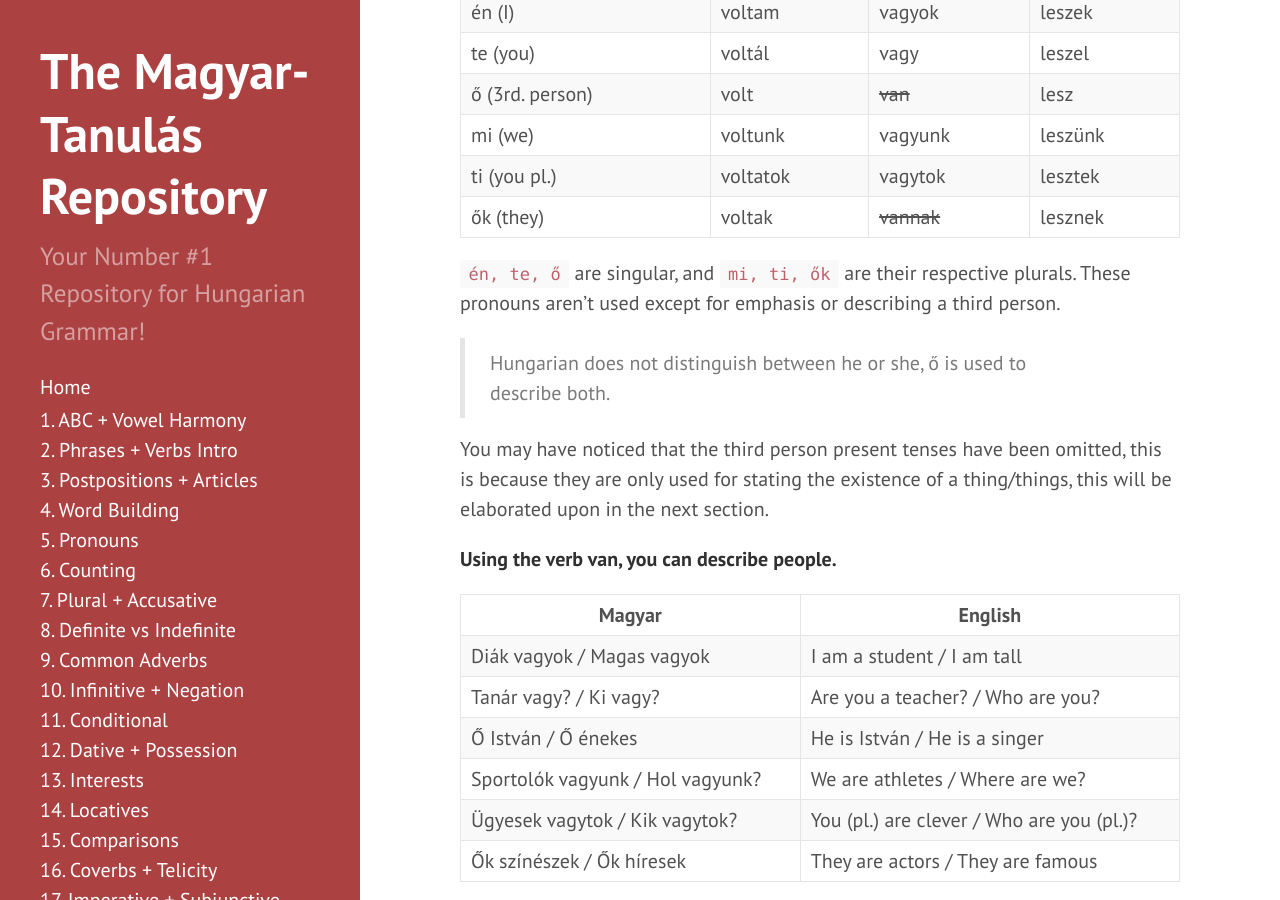
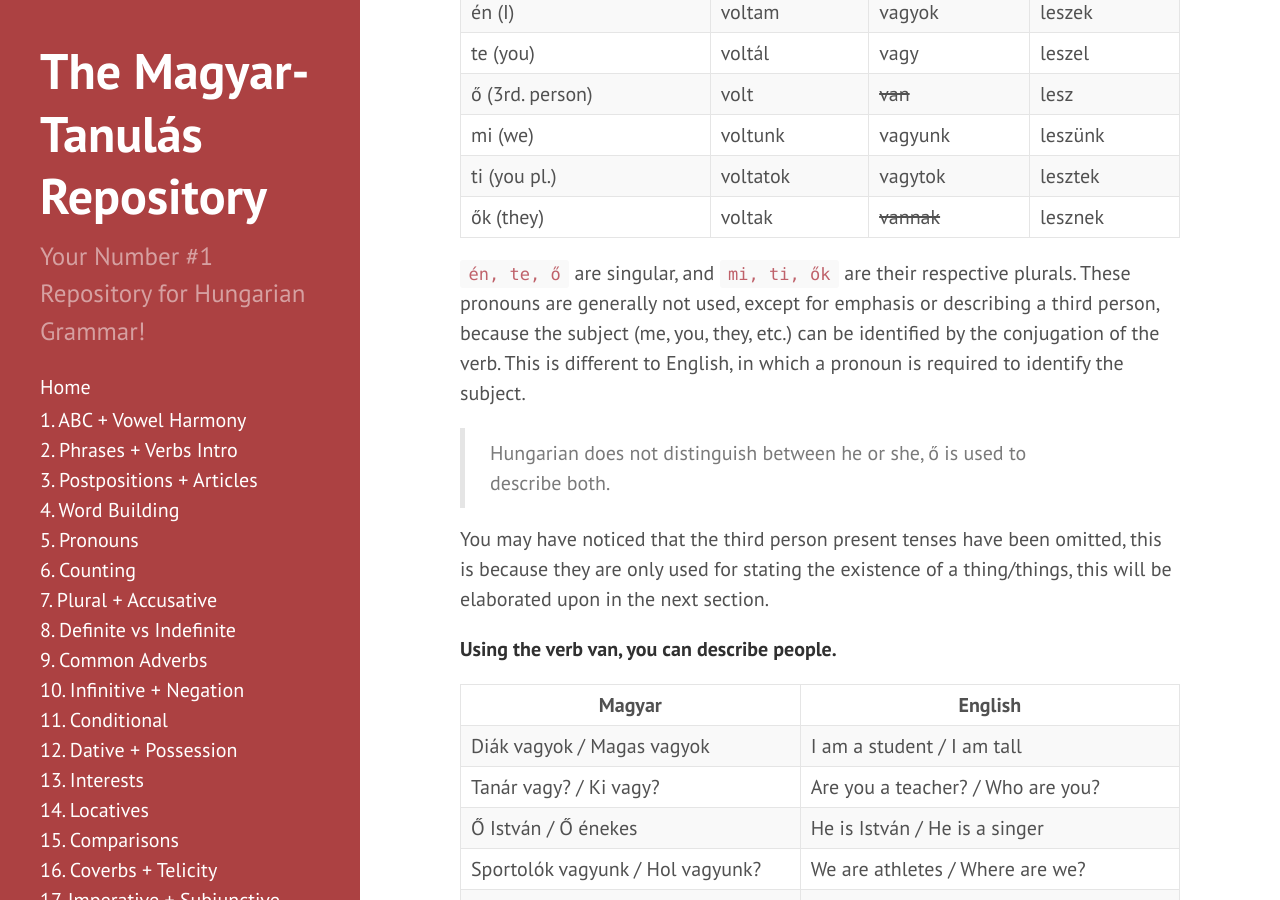
Before and after one commit to Magyartanulas/magyartanulas.github.io, a Jekyll site: the page built from phrases_verbs-intro.md, in a window 1280 px wide and 900 px high, scrolled down 2728 px. Built offline with Jekyll 4.4.1, drawn with Linux system fonts in a browser that asks for light colours; comment, search, counter and statistics services are not loaded.

Commit message:
Pronoun explanation

```diff
--- a/phrases_verbs-intro.md
+++ b/phrases_verbs-intro.md
@@ -75,7 +75,7 @@ Now that you've mastered pronunciation, here are some basic phrases and words to
 | ti (you pl.)     | voltatok | vagytok    | lesztek |
 | ők (they)        | voltak   | ~~vannak~~ | lesznek |
 
-`én, te, ő` are singular, and `mi, ti, ők` are their respective plurals. These pronouns aren't used except for emphasis or describing a third person.
+`én, te, ő` are singular, and `mi, ti, ők` are their respective plurals. These pronouns are generally not used, except for emphasis or describing a third person, because the subject (me, you, they, etc.) can be identified by the conjugation of the verb. This is different to English, in which a pronoun is required to identify the subject.
 
 > Hungarian does not distinguish between he or she, ő is used to describe both.
 
```
